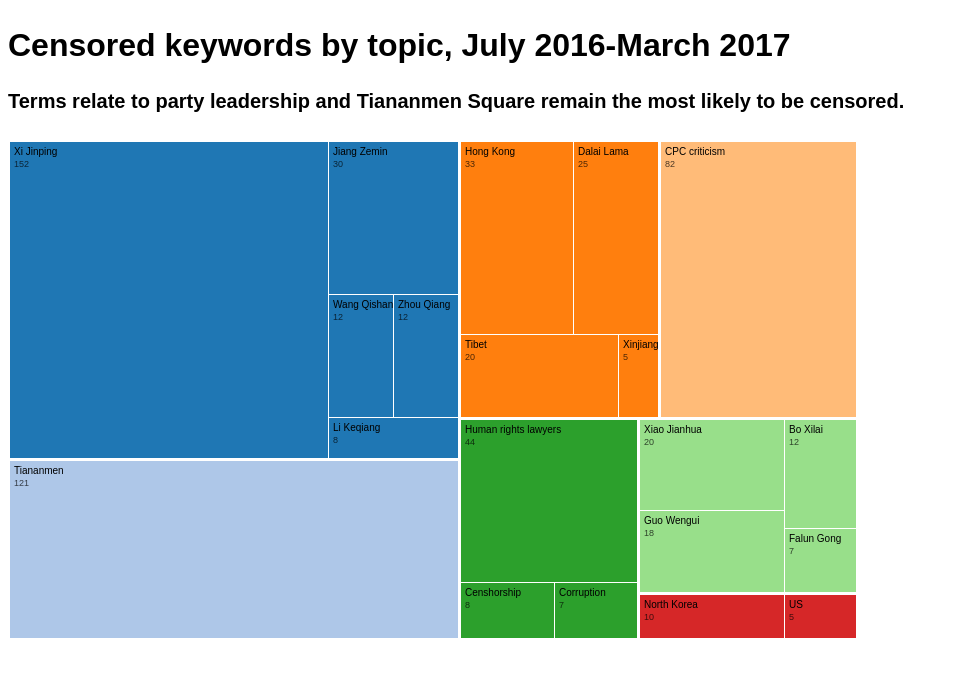
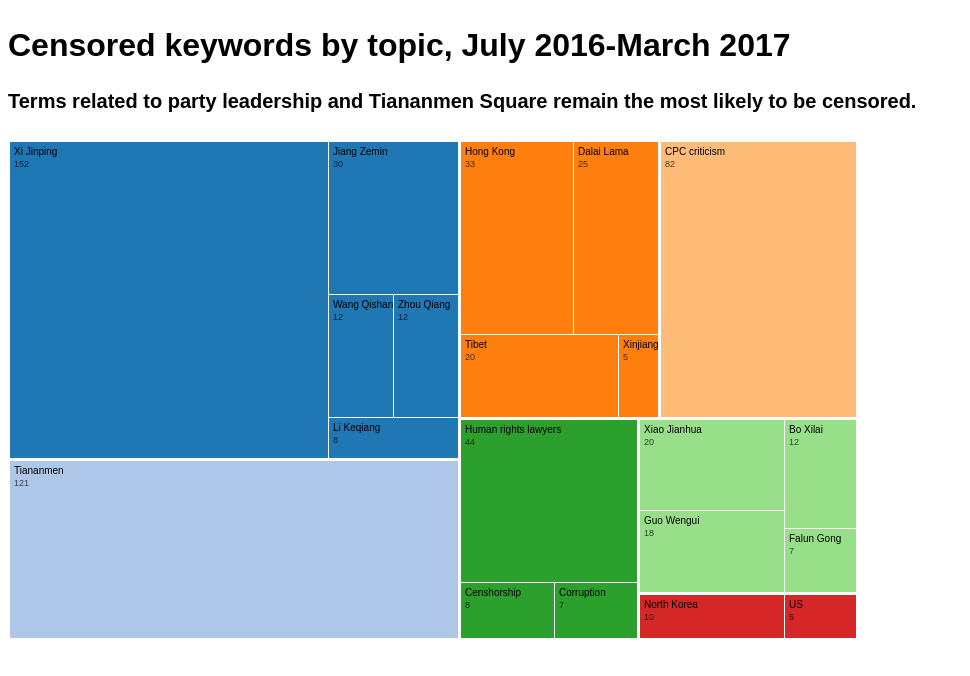
Before and after one commit to vontiveros/team2, a plain HTML site: page treechart/index.html in a window 1280 px wide. Shown: the whole page, without its empty margins (0-970 px from the left). Drawn offline with nearby package versions, Linux system fonts and the light colour scheme.

Commit message:
Update index.html

```diff
--- a/treechart/index.html
+++ b/treechart/index.html
@@ -4,7 +4,7 @@
   <link rel="stylesheet" href="styles.css">
 </head>
 <h2>Censored keywords by topic, July 2016-March 2017</h2>
-<h4>Terms relate to party leadership and Tiananmen Square remain the most likely to be censored.</h4>
+<h4>Terms related to party leadership and Tiananmen Square remain the most likely to be censored.</h4>
 <svg width="850" height="500"></svg>
 <script rel="d3 jscript" src="https://d3js.org/d3.v4.min.js"></script>
 <script rel="our project's jscript" src="chart.js"></script></html>
```
